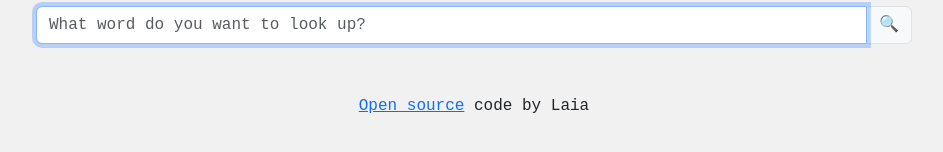
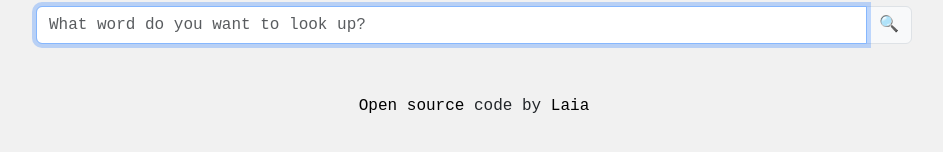
Before and after one commit to LaiaCastilla/dictionary-project, a React (Create React App) app: page / in a window 1280 px wide. Shown: the part 264-416 px from the top of the page, without its empty margins (166-1109 px from the left). Built offline with nearby package versions, Linux system fonts and the light colour scheme; a web font is replaced by a local one.

Commit message:
styling further

```diff
--- a/src/App.css
+++ b/src/App.css
@@ -15,7 +15,10 @@ body {
   margin: 100px 0 50px;
   text-align: center;
 }
-
+.App a {
+  text-decoration: none;
+  color: rgb(4, 31, 41);
+}
 .App h1 {
   font-size: 100px;
   color: rgb(4, 31, 41);
@@ -28,3 +31,13 @@ body {
   margin: 50px 0 auto;
   margin-bottom: 50px;
 }
+
+.App footer a {
+  color: black;
+  font-weight: 500;
+  transition: all 200ms ease-in-out;
+}
+.App footer a:hover {
+  color: #085f63;
+  text-shadow: 3px 3px 11px rgba(73, 190, 183, 0.7);
+}
--- a/src/App.js
+++ b/src/App.js
@@ -7,7 +7,9 @@ function App() {
     <div className="App">
       <div className="container">
         <header className="App-header">
-          <h1>Dictionary</h1>
+          <h1>
+            <a href="/">Dictionary</a>
+          </h1>
         </header>
         <main>
           <Dictionary />
@@ -20,7 +22,14 @@ function App() {
           >
             Open source
           </a>{" "}
-          code by Laia
+          code by{" "}
+          <a
+            href="https://laiafrontend.netlify.app/"
+            target="_blank"
+            rel="noreferrer"
+          >
+            Laia
+          </a>
         </footer>
       </div>
     </div>
--- a/src/Dictionary.js
+++ b/src/Dictionary.js
@@ -9,9 +9,7 @@ export default function Dictionary() {
   let [dictionaryResponse, setDictionaryResponse] = useState(null);
   function handleResponse(response) {
     console.log(response.data);
-
     setDictionaryResponse(response.data);
-
     console.log(response.data.meanings[0].definition);
   }
 
```
